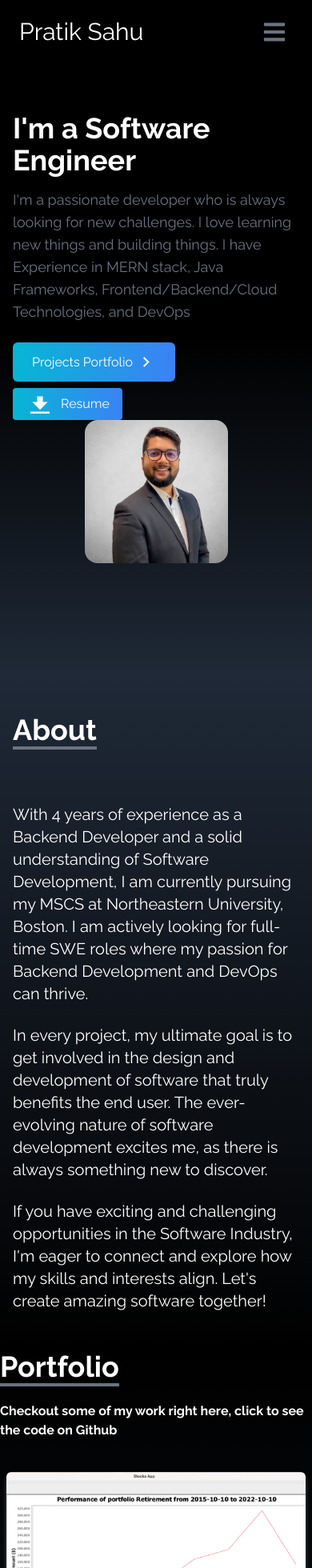
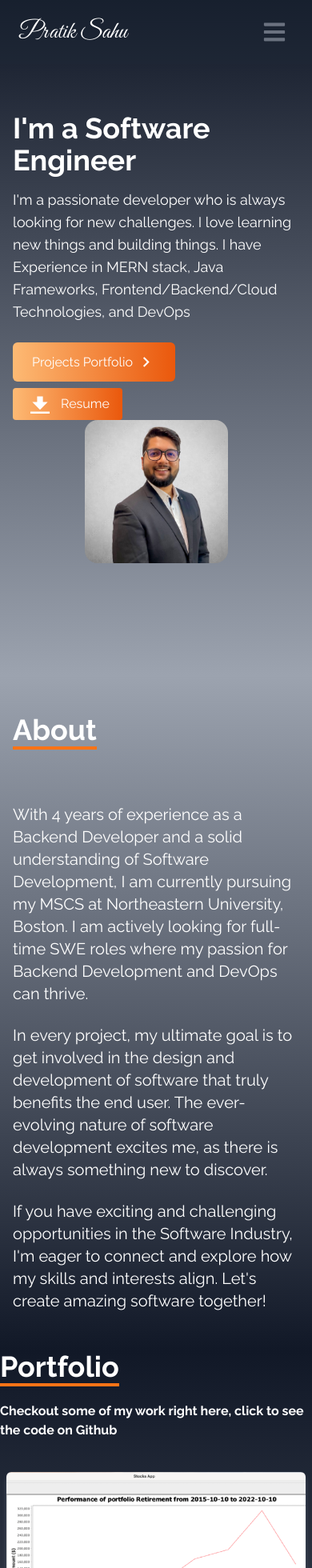
Before and after one commit to pratiksahu142/Portfolio, a React (Create React App) app: page / in a window 390 px wide. Shown: the top 1960 px of the page at 80% size. Built offline with nearby package versions, Linux system fonts and the light colour scheme.

Commit message:
changed theme to grey orange

```diff
--- a/src/components/About.jsx
+++ b/src/components/About.jsx
@@ -2,10 +2,10 @@ import React from 'react'
 
 function About() {
     return (
-        <div name="about" className='flex flex-col justify-center items-center w-full min-h-screen bg-gradient-to-b from-gray-800 to-black text-white'>
+        <div name="about" className='flex flex-col justify-center items-center w-full min-h-screen bg-gradient-to-b from-gray-400 to-gray-900 text-white'>
             <div className='max-w-screen-lg p-4 mx-auto flex flex-col justify-center w-full h-full'>
                 <div className='pb-8'>
-                    <p className='text-4xl font-bold inline border-b-4 border-gray-500'>
+                    <p className='text-4xl font-bold inline border-b-4 border-orange-500'>
                         About
                     </p>
                 </div>
--- a/src/components/Contact.jsx
+++ b/src/components/Contact.jsx
@@ -4,13 +4,13 @@ const Contact = () => {
   return (
     <div
       name="contact"
-      className="w-full h-screen bg-gradient-to-b from-black to-gray-800 p-4 text-white"
+      className="w-full h-screen bg-gradient-to-b from-gray-400 to-gray-900 p-4 text-white"
     >
 
 
       <div className="flex flex-col p-4 justify-center max-w-screen-lg mx-auto h-full">
         <div className="pb-8">
-          <p className="text-4xl font-bold inline border-b-4 border-gray-500">
+          <p className="text-4xl font-bold inline border-b-4 border-orange-500">
             Contact Me
           </p>
 
@@ -41,7 +41,7 @@ const Contact = () => {
               className="p-2 bg-transparent border-2 rounded-md text-white focus:outline-none"
             ></textarea>
 
-            <button className="text-white bg-gradient-to-b from-cyan-500 to-blue-500 px-6 py-3 my-8 mx-auto flex items-center rounded-md hover:scale-110 duration-300">
+            <button className="text-white bg-gradient-to-r from-orange-300 to-orange-600 px-6 py-3 my-8 mx-auto flex items-center rounded-md hover:scale-110 duration-300">
               Let's talk
             </button>
           </form>
--- a/src/components/Home.jsx
+++ b/src/components/Home.jsx
@@ -13,14 +13,14 @@ const Home = () => {
 
     return (
         <div name="home"
-             className="flex flex-col justify-center min-h-screen w-full bg-gradient-to-b from-black via-black to-gray-800">
+             className="flex flex-col justify-center min-h-screen w-full bg-gradient-to-b from-gray-900 to-gray-400">
             <div
                 className="max-w-screen-lg mx-auto flex flex-col md:flex-row items-center justify-center h-full px-4">
                 <div className="flex flex-col justify-center h-full md:w-1/2">
                     <h2 className="text-white text-4xl sm:text-5xl md:text-6xl lg:text-7xl font-bold">
                         I'm a Software Engineer
                     </h2>
-                    <p className="text-gray-500 py-4 max-w-md text-lg">
+                    <p className="text-white py-4 max-w-md text-lg">
                         I'm a passionate developer who is always looking for new challenges. I love
                         learning new things and building things.
                         I have Experience in MERN stack, Java Frameworks, Frontend/Backend/Cloud
@@ -31,7 +31,7 @@ const Home = () => {
                             to="portfolio"
                             smooth
                             duration={500}
-                            className="group text-white w-fit px-6 py-3 my-2 flex items-center rounded-md bg-gradient-to-r from-cyan-500 to-blue-500 cursor-pointer"
+                            className="group text-white w-fit px-6 py-3 my-2 flex items-center rounded-md bg-gradient-to-r from-orange-300 to-orange-600 cursor-pointer"
                         >
                             Projects Portfolio
                             <span className="group-hover:rotate-90 duration-300">
@@ -41,7 +41,7 @@ const Home = () => {
                         <span>
           <button
               onClick={() => handleDemoUrl()}
-              className="bg-gradient-to-r from-cyan-500 to-blue-500 cursor-pointer hover:text-black text-white py-2 px-4 rounded inline-flex items-center"
+              className="bg-gradient-to-r from-orange-300 to-orange-600 cursor-pointer hover:text-black text-white py-2 px-4 rounded inline-flex items-center"
           >
             <svg
                 className="fill-current w-9 h-6 mr-2"
--- a/src/components/NavBar.jsx
+++ b/src/components/NavBar.jsx
@@ -39,16 +39,16 @@ const NavBar = () => {
   ];
 
   return (
-      <div className="flex flex-wrap justify-between items-center w-full h-20 px-4 text-white bg-black fixed">
+      <div className="flex flex-wrap justify-between items-center w-full h-20 px-4 text-white bg-gray-800 bg-opacity-50 fixed">
           <div>
-              <h1 className="text-3xl sm:text-4xl md:text-5xl font-monaco ml-2">Pratik Sahu</h1>
+              <h1 className="text-3xl sm:text-4xl md:text-5xl font-signature ml-2">Pratik Sahu</h1>
           </div>
 
           <ul className="hidden md:flex">
               {links.map(({ id, link, name }) => (
                   <li
                       key={id}
-                      className="px-4 cursor-pointer capitalize font-medium text-gray-500 hover:scale-105 duration-200"
+                      className="px-4 cursor-pointer capitalize font-medium text-white hover:scale-105 duration-200"
                   >
                       <Link to={link} smooth duration={500}>
                           {name}
--- a/src/components/Portfolio.jsx
+++ b/src/components/Portfolio.jsx
@@ -45,10 +45,10 @@ function Portfolio() {
 
     return (
         <div name='portfolio'
-             className='display flex flex-col justify-center items-center bg-gradient-to-b from-black to-gray-800 w-max-content mx-auto h-max-content text-white md:h-screen'>
+             className='display flex flex-col justify-center items-center bg-gradient-to-b from-gray-900 to-gray-400 w-max-content mx-auto h-max-content text-white md:h-screen'>
             <div className='max-w-screen-lg mx-auto p-0 flex flex-col justify-center w-full h-full'>
                 <div className='pb-4'>
-                    <p className='text-4xl font-bold inline border-b-4 border-gray-500'>
+                    <p className='text-4xl font-bold inline border-b-4 border-orange-500'>
                         Portfolio
                     </p>
                     <p className='py-6 font-bold'>Checkout some of my work right here, click to see the code on Github</p>
@@ -64,7 +64,7 @@ function Portfolio() {
                                 <div className='flex-col items-center justify-center'>
                                     {/*<button onClick={() => handleDemoUrl(url)} className='w-1/2 px-6 py-3 mt-4 text-center text-white hover:scale-105 duration-200'>Demo</button>*/}
                                     <button onClick={() => handleDemoUrl(codeurl)}
-                                            className='w-full px-6 py-2 mt-3 text-center text-blue-400 hover:scale-105 duration-200'>{name}
+                                            className='w-full px-6 py-2 mt-3 text-center font-bold text-orange-500 hover:scale-105 duration-200'>{name}
                                     </button>
                                     <p className='text-xs py-1 px-2'>{description}</p>
                                 </div>
--- a/src/components/Skills.jsx
+++ b/src/components/Skills.jsx
@@ -345,12 +345,12 @@ function Skills() {
     return (
         <div
             name="skills"
-            className="bg-gradient-to-b from-gray-800 to-black w-max-content mx-auto h-max-content"
+            className="bg-gradient-to-b from-gray-400 to-gray-900 w-max-content mx-auto h-max-content"
         >
             <div
                 className="max-w-screen-lg mx-auto p-4 flex flex-col justify-center w-full h-full text-white">
                 <div className='pb-6'>
-                    <p className="text-4xl font-bold border-b-4 border-gray-500 inline">
+                    <p className="text-4xl font-bold border-b-4 border-orange-500 inline">
                         Skills
                     </p>
                 </div>
--- a/src/components/SocialLinks.jsx
+++ b/src/components/SocialLinks.jsx
@@ -25,6 +25,7 @@ function SocialLinks() {
                 </>
             ),
             href:"https://github.com/pratiksahu142",
+            style: 'rounded-tr-md',
         },
         {
             id: 3,
@@ -34,6 +35,7 @@ function SocialLinks() {
                 </>
             ),
             href:"mailto:pratikrajendrasahu@gmail.com",
+            style: 'rounded-tr-md',
         },
         {
             id: 4,
@@ -65,7 +67,7 @@ function SocialLinks() {
 
         {links.map(({id,child,href,style,download})=>(
 
-            <li key={id} className={'flex justify-between items-center w-40 h-14 px-4 ml-[-100px] hover:ml-[-10px] hover:rounded-md duration-300 bg-gray-500'+" "+style}>
+            <li key={id} className={'flex justify-between items-center w-40 h-14 px-4 ml-[-100px] hover:ml-[-10px] hover:rounded-md duration-300 bg-gradient-to-r from-orange-400 to-orange-600'+" "+style}>
              <a
               href={href}
               className="flex justify-between items-center w-full text-white"
```
Also changed, not shown: src/components/WorkExperience.jsx (+4 -4 lines).
